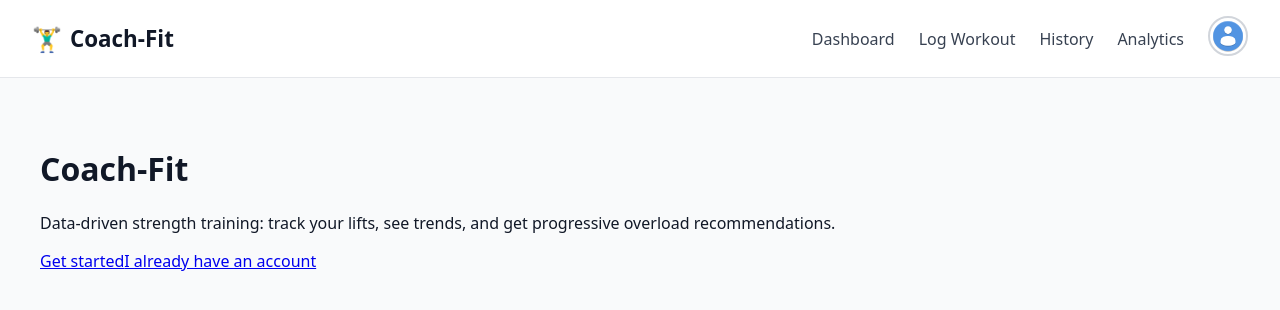
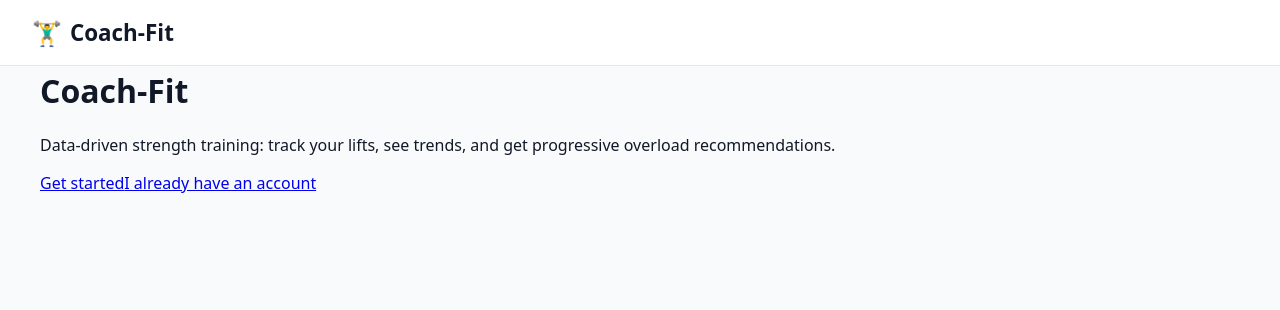
Before and after one commit to Davidonwukwe/coach-fit, a React (Create React App) app in the folder frontend/: page / in a window 1280 px wide. Shown: the top 310 px of the page. Built offline with nearby package versions, Linux system fonts and the light colour scheme; no server answers.

Commit message:
make navbar sticky and only visible after user authentication

```diff
--- a/frontend/src/components/Navbar.css
+++ b/frontend/src/components/Navbar.css
@@ -6,7 +6,14 @@
   padding: 1rem 2rem;
   background: white;
   border-bottom: 1px solid #e5e7eb;
-  position: relative;
+
+  /* --- CHANGED: Fixed Position --- */
+  position: fixed;
+  top: 0;
+  left: 0;
+  width: 100%;
+  z-index: 1000; /* Ensures it floats above page content */
+  box-sizing: border-box; /* Prevents padding from causing horizontal scroll */
 }
 
 .nav-left {
@@ -103,6 +110,8 @@
 
 .mobile-menu {
   position: absolute;
+  /* Adjust this if the menu covers the navbar border,
+     70px is roughly the height of the nav */
   top: 70px;
   left: 0;
   width: 100%;
@@ -112,6 +121,8 @@
   display: flex;
   flex-direction: column;
   gap: 1rem;
+  box-sizing: border-box; /* Ensure padding doesn't break width */
+  box-shadow: 0 4px 6px -1px rgba(0, 0, 0, 0.1); /* Optional: adds shadow to open menu */
 }
 
 .mobile-nav-link {
--- a/frontend/src/components/Navbar.tsx
+++ b/frontend/src/components/Navbar.tsx
@@ -1,3 +1,4 @@
+// src/components/Navbar.tsx
 import React, { useState } from "react";
 import { NavLink, Link } from "react-router-dom";
 import { useAuth } from "../hooks/useAuth";
@@ -19,7 +20,7 @@ const Navbar: React.FC = () => {
 
   return (
     <nav className="nav">
-      {/* Left: Logo */}
+      {/* Left: Logo - Always Visible */}
       <div className="nav-left">
         <div className="nav-logo-icon">🏋️‍♂️</div>
         <Link to="/" className="nav-logo-text">
@@ -27,9 +28,11 @@ const Navbar: React.FC = () => {
         </Link>
       </div>
 
+      {/* Right Side - Only Visible if User is Logged In */}
+      {user && (
+        <>
           {/* Desktop Navigation */}
           <div className="nav-right desktop-only">
-
             <NavLink to="/dashboard" className="nav-link">
               Dashboard
             </NavLink>
@@ -76,20 +79,35 @@ const Navbar: React.FC = () => {
           {/* Mobile Menu */}
           {menuOpen && (
             <div className="mobile-menu mobile-only">
-
-          <NavLink to="/dashboard" className="mobile-nav-link" onClick={toggleMenu}>
+              <NavLink
+                to="/dashboard"
+                className="mobile-nav-link"
+                onClick={toggleMenu}
+              >
                 Dashboard
               </NavLink>
 
-          <NavLink to="/log-workout" className="mobile-nav-link" onClick={toggleMenu}>
+              <NavLink
+                to="/log-workout"
+                className="mobile-nav-link"
+                onClick={toggleMenu}
+              >
                 Log Workout
               </NavLink>
 
-          <NavLink to="/history" className="mobile-nav-link" onClick={toggleMenu}>
+              <NavLink
+                to="/history"
+                className="mobile-nav-link"
+                onClick={toggleMenu}
+              >
                 History
               </NavLink>
 
-          <NavLink to="/analytics" className="mobile-nav-link" onClick={toggleMenu}>
+              <NavLink
+                to="/analytics"
+                className="mobile-nav-link"
+                onClick={toggleMenu}
+              >
                 Analytics
               </NavLink>
 
@@ -99,8 +117,9 @@ const Navbar: React.FC = () => {
                 </Link>
                 <button onClick={logout}>Logout</button>
               </div>
-
             </div>
+          )}
+        </>
       )}
     </nav>
   );
```
Lines whose indentation alone changed are shown as unchanged.
